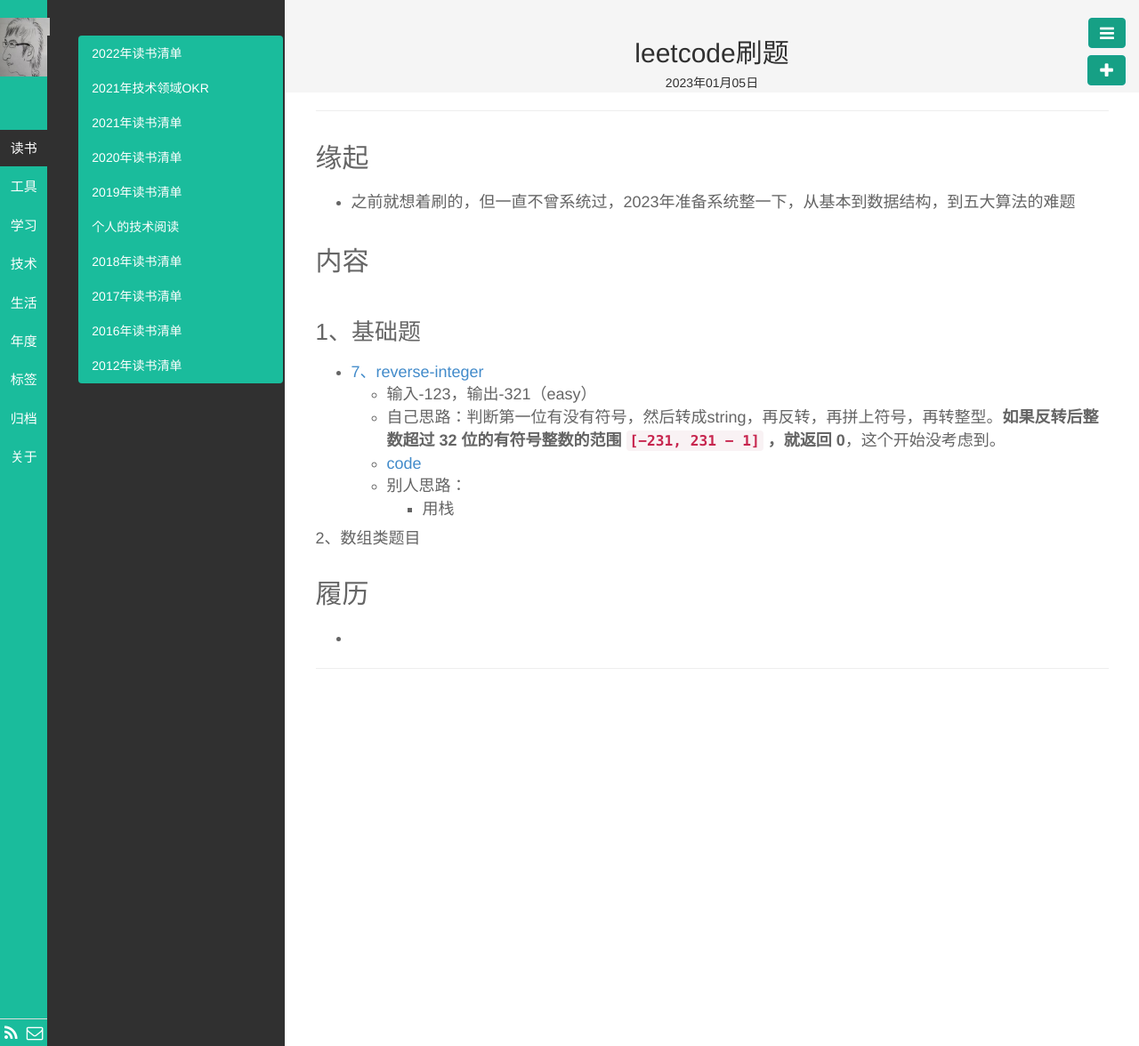
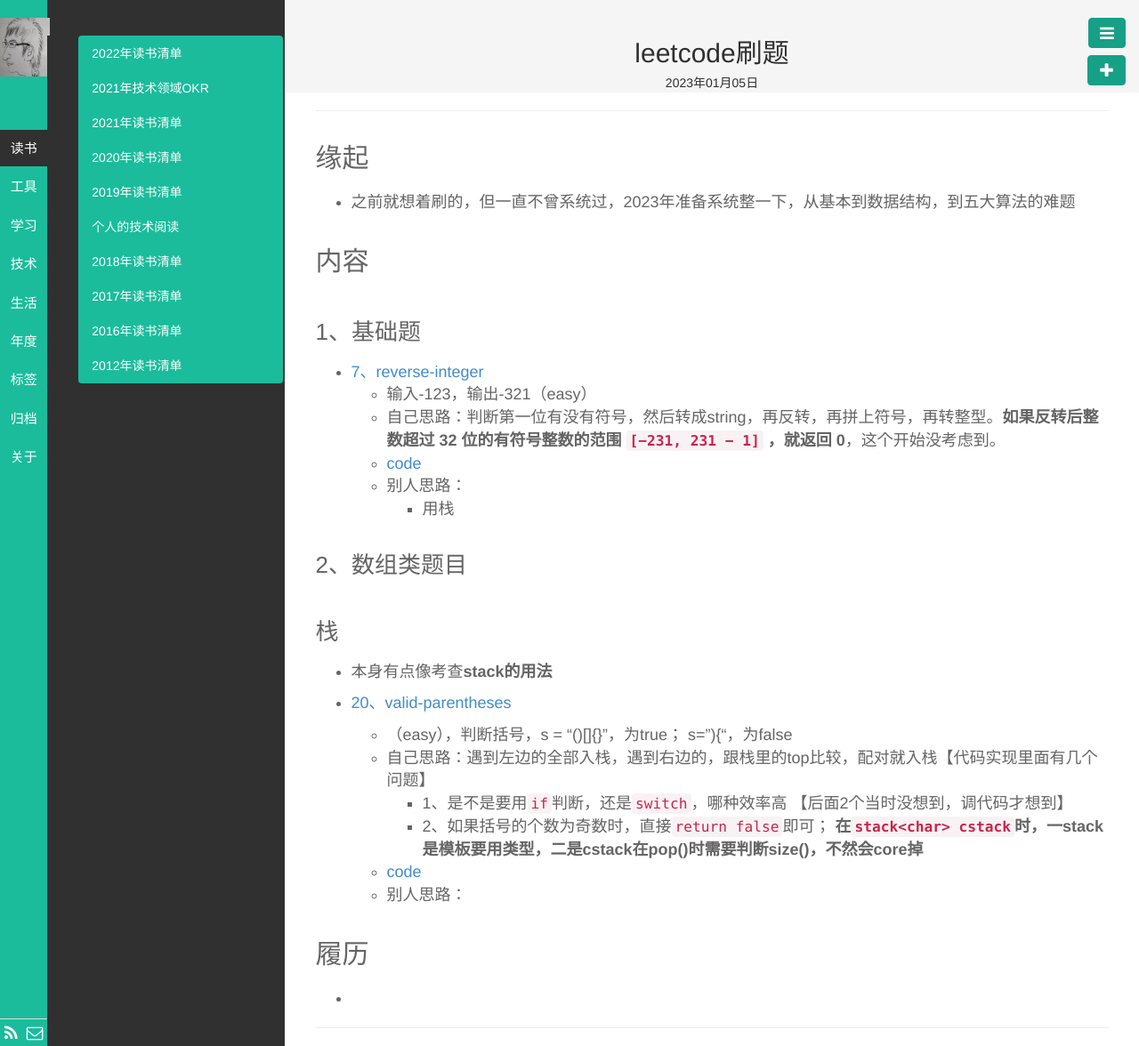
Before and after one commit to wolflion/blog, a Jekyll site: the page built from _posts/技术/2023-01-05-leetcode.md, in a window 1280 px wide. Shown: the whole page at 89% size. Built offline with Jekyll 4.4.1, drawn with Linux system fonts in a browser that asks for light colours.

Commit message:
Update 2023-01-05-leetcode.md

```diff
--- a/_posts/技术/2023-01-05-leetcode.md
+++ b/_posts/技术/2023-01-05-leetcode.md
@@ -22,7 +22,19 @@
 	+ 别人思路：
 		+ 用栈
 
-#### 2、数组类题目
+### 2、数组类题目
+
+### 栈
+
++ 本身有点像考查**stack的用法**
+
++ [20、valid-parentheses](https://leetcode.cn/problems/valid-parentheses/)
+  + （easy），判断括号，s = "()[]{}"，为true； s="){"，为false
+  + 自己思路：遇到左边的全部入栈，遇到右边的，跟栈里的top比较，配对就入栈【代码实现里面有几个问题】
+    + 1、是不是要用`if`判断，还是`switch`，哪种效率高  【后面2个当时没想到，调代码才想到】
+    + 2、如果括号的个数为奇数时，直接`return false`即可； **在`stack<char> cstack`时，一stack是模板要用类型，二是cstack在pop()时需要判断size()，不然会core掉**
+  + [code](https://gitee.com/fewolflion/BookNote/blob/master/00leetcode/20valid-parentheses.cpp)
+  + 别人思路：
 
 
 ##  履历
```
